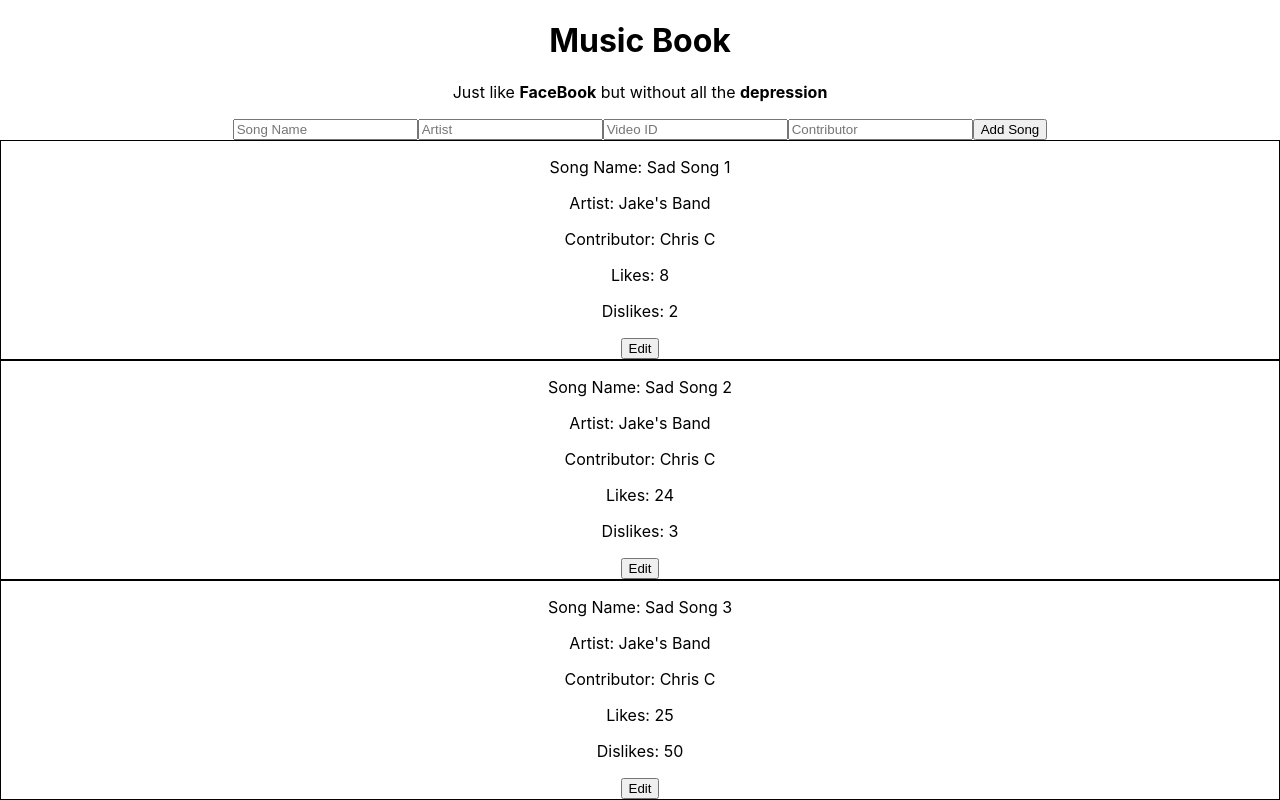
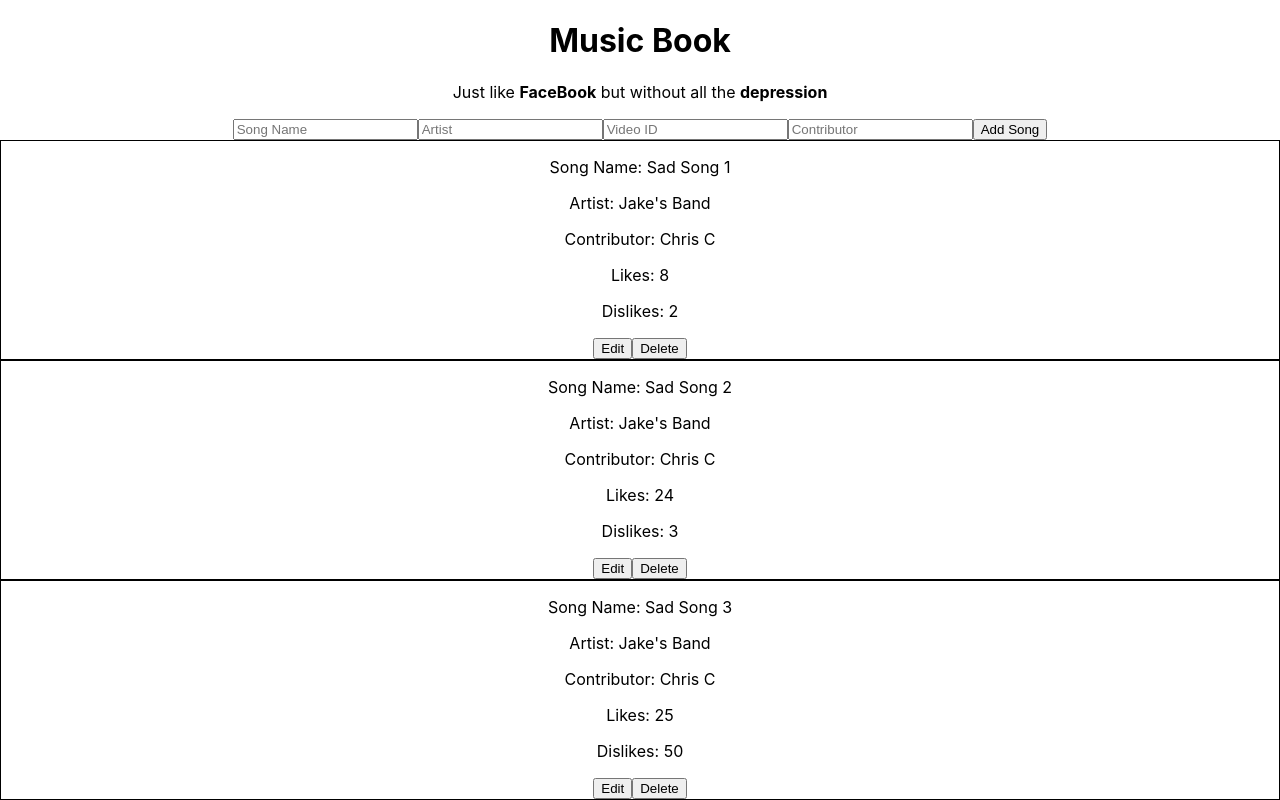
Before and after one commit to jakec888/MusicBook_front_end, a React (Create React App) app in the folder musicbook/: page / in a window 1280 px wide. Built offline with nearby package versions, Linux system fonts and the light colour scheme.

Commit message:
Moved Some Stuff

```diff
--- a/musicbook/src/App.js
+++ b/musicbook/src/App.js
@@ -46,6 +46,7 @@ class App extends Component {
    }
 
    componentDidMount() {
+      // API HERE (GET)
       this.setState({
          data: data
       });
@@ -56,10 +57,11 @@ class App extends Component {
    };
 
    handleSubmit = event => {
+      event.preventDefault();
       if (this.state.editting) {
          this.editData();
+         this.clearForm();
       } else {
-         event.preventDefault();
          this.addData();
          this.clearForm();
       }
@@ -75,6 +77,7 @@ class App extends Component {
    };
 
    addData = () => {
+      // API HERE (POST)
       const newData = {
          song_name: this.state.song_name,
          artist: this.state.artist,
@@ -90,10 +93,17 @@ class App extends Component {
    };
 
    editData = () => {
+      // API HERE (PUT)
       console.log("Editing");
       this.setState({
          editting: true
       });
+   };
+
+   deleteData = stuff => {
+      // API HERE (PUT)
+      console.log("Deletings");
+      console.log(stuff);
    };
 
    render() {
@@ -154,6 +164,7 @@ class App extends Component {
                      likes={music.likes}
                      dislikes={music.dislikes}
                      editData={this.editData}
+                     deleteData={this.deleteData}
                   />
                );
             })}
--- a/musicbook/src/components/Music.js
+++ b/musicbook/src/components/Music.js
@@ -11,19 +11,22 @@ export default class Music extends Component {
          width: "560",
          height: "315",
          playerVars: {
-            autoplay: 0
+            autoplay: 0,
+            rel: 0
          }
       };
 
       return (
          <div className="music-container">
+            <p>{this.props.index}</p>
             <p>Song Name: {this.props.song_name}</p>
             <p>Artist: {this.props.artist}</p>
-            <YouTube videoId={this.props.videoId} opts={opts} onReady={this._onReady} />
+            <YouTube videoId={this.props.videoId} onReady={this._onReady} opts={opts} />
             <p>Contributor: {this.props.contributor}</p>
             <p>Likes: {this.props.likes}</p>
             <p>Dislikes: {this.props.dislikes}</p>
             <button onClick={this.props.editData}>Edit</button>
+            <button onClick={this.props.deleteData}>Delete</button>
          </div>
       );
    }
```
